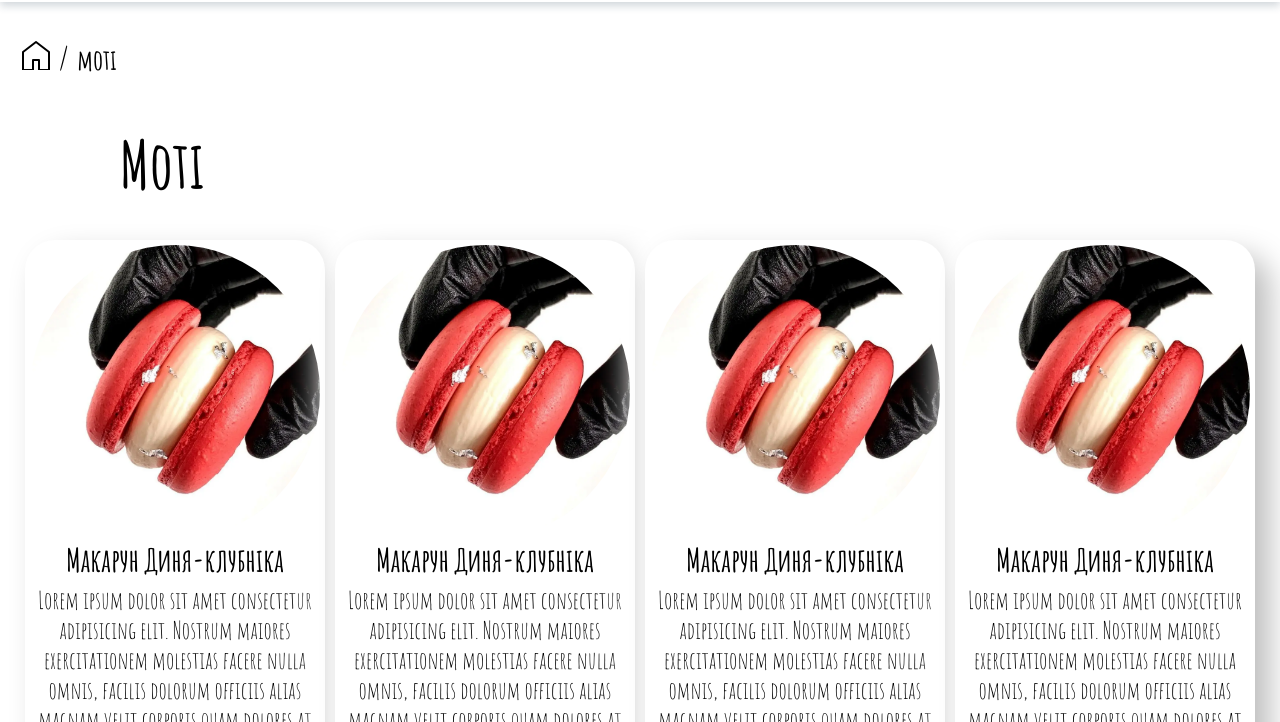
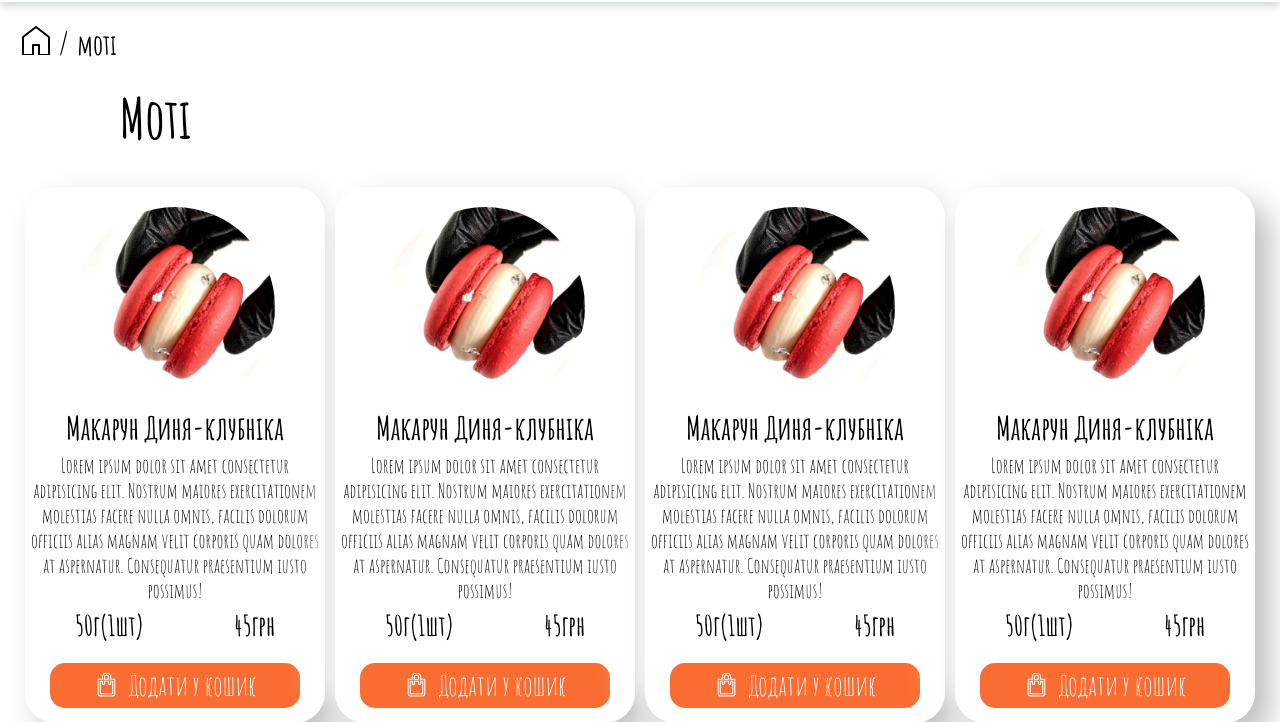
Before and after one commit to Needlife1/macarons--shop, a plain HTML site: page mochi.html in a window 1280 px wide. Shown: the part 78-800 px from the top of the page. Drawn offline with Linux system fonts and the light colour scheme.

Commit message:
Deploying to gh-pages from @ Needlife1/macarons--shop@d6eb6f6d2b4710a7369cf41796b9a262192b4372 🚀

```diff
--- a/assets/main.css
+++ b/assets/main.css
@@ -186,11 +186,14 @@ meter {
 
 body {
     width: 100vw;
-    /* height: 100vh; */
     background-color: #ffff;
     color: azure;
     font-family: 'Amatic SC', sans-serif;
     overflow-x: hidden;
+
+    @media(min-width:768px) {
+        height: 100vh;
+    }
 }
 
 button {
@@ -394,7 +397,6 @@ button {
 
 .contact {
     grid-area: Contacts;
-    /* background: var(--accent-color); */
 
     @media (max-width: 768px) {
         display: none;
@@ -436,7 +438,7 @@ button {
     @media (min-width: 768px) {
         display: grid;
         grid-template-columns: repeat(3, 1fr);
-        grid-template-rows: repeat(6, 150px);
+        grid-template-rows: repeat(6, calc((100vh - 20px) / 6 - 8px));
         gap: 8px;
         grid-template-areas: "Logo Mochi Other"
             "Macarons Mochi Other"
@@ -581,8 +583,8 @@ button {
     margin-bottom: 15px;
 
     @media (min-width:768px) {
-        margin-top: 35px;
-        margin-bottom: 35px;
+        margin-top: 20px;
+        margin-bottom: 20px;
         padding-left: 20px;
         text-align: start;
     }
@@ -627,7 +629,6 @@ button {
 
 .section {
     color: var(--dark-primary);
-    padding-top: 10px;
     padding-bottom: 20px;
 }
 
@@ -637,7 +638,7 @@ button {
     text-align: center;
 
     @media (min-width:768px) {
-        font-size: 65px;
+        font-size: 55px;
         text-align: start;
         margin-left: 120px;
 
@@ -1162,6 +1163,9 @@ td {
 }
 
 .product-img-box {
+    height: 200px;
+    width: 200px;
+    margin: 15px auto 0px;
     border-radius: 50%;
     overflow: hidden;
     -o-object-fit: contain;
@@ -1197,10 +1201,10 @@ td {
 
 .product-description {
     text-align: center;
-    font-size: 22px;
+    font-size: 18px;
 
     @media (min-width:768px) {
-        font-size: 24px;
+        font-size: 20px;
     }
 }
 
```
